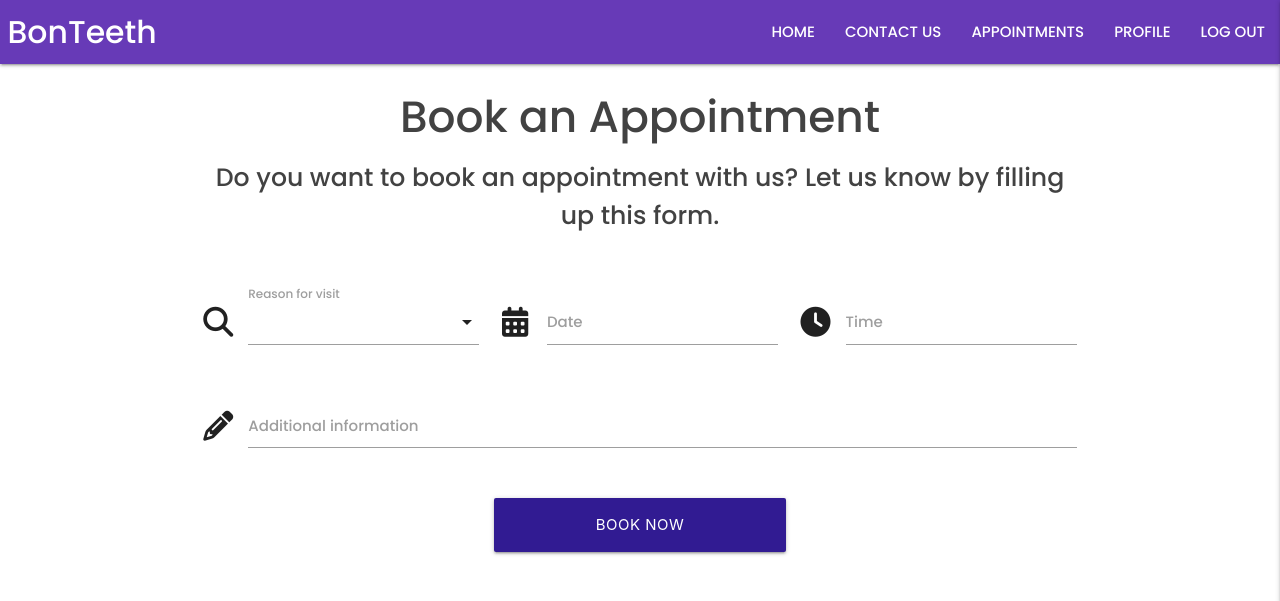
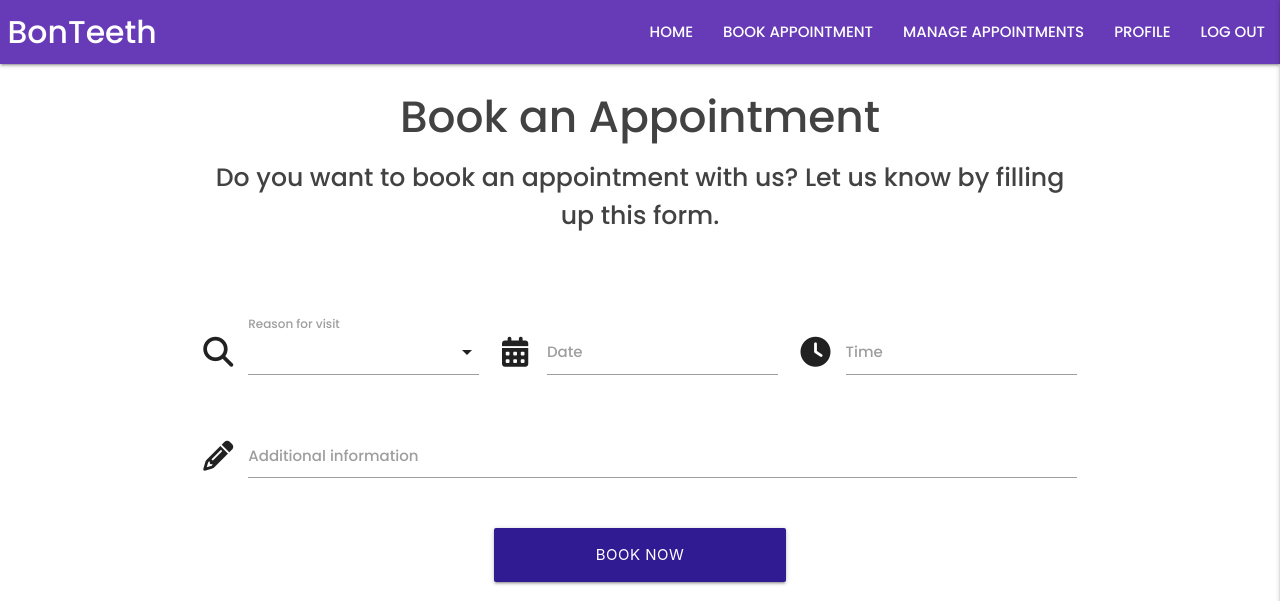
Before and after one commit to ricocatford/bonteeth-project, a Flask app: page /book-appointment in a window 1280 px wide. Shown: the top 601 px of the page. Run offline with Flask 2, Linux system fonts and the light colour scheme; the visitor is signed in with stand-in values (Sample User, id 1); data that the repository does not hold is empty; some libraries are stand-ins or nearby versions.

Commit message:
Fixed some styles and added delete appointment function for admin only

```diff
--- a/app.py
+++ b/app.py
@@ -129,7 +129,7 @@ def book_appointment():
         }
 
         mongo.db.appointments.insert_one(appointment)
-        flash("Appointment booked successfully! Please wait for us to review it and proceed")
+        flash("Appointment booked successfully! Please wait for us to review it and proceed.")
         return redirect(url_for("manage_appointments"))
 
     reasons = mongo.db.reason_for_visit.find().sort("reason", 1)
@@ -148,7 +148,7 @@ def edit_appointment(appointment_id):
         }
 
         mongo.db.appointments.update_one({"_id": ObjectId(appointment_id)}, {"$set": edited_appointment})
-        flash("Appointment updated successfully")
+        flash("Appointment updated successfully.")
         return redirect(url_for("manage_appointments"))
 
     appointment = mongo.db.appointments.find_one({"_id": ObjectId(appointment_id)})
@@ -162,7 +162,7 @@ def cancel_appointment(appointment_id):
     }
 
     mongo.db.appointments.update_one({"_id": ObjectId(appointment_id)}, {"$set": cancelled_appointment})
-
+    flash("Appointment cancelled successfully.")
     return redirect(url_for("manage_appointments"))
 
 
@@ -173,7 +173,7 @@ def accept_appointment(appointment_id):
     }
 
     mongo.db.appointments.update_one({"_id": ObjectId(appointment_id)}, {"$set": accepted_appointment})
-
+    flash("Appointment accepted.")
     return redirect(url_for("manage_appointments"))
 
 
@@ -184,9 +184,15 @@ def reject_appointment(appointment_id):
     }
 
     mongo.db.appointments.update_one({"_id": ObjectId(appointment_id)}, {"$set": rejected_appointment})
-
+    flash("Appointment rejected.")
     return redirect(url_for("manage_appointments"))
 
+
+@app.route("/delete-appointment/<appointment_id>")
+def delete_appointment(appointment_id):
+    mongo.db.appointments.delete_one({"_id": ObjectId(appointment_id)})
+    flash("Appointment deleted.")
+    return redirect(url_for("manage_appointments"))
 
 if __name__ == "__main__":
     app.run(host=os.environ.get("IP"),
--- a/static/css/style.css
+++ b/static/css/style.css
@@ -23,6 +23,10 @@ img {
     margin-top: .15rem;
 }
 
+.flash-text {
+    margin: 2rem auto;
+}
+
 .display-flex {
     display: flex;
 }
@@ -40,7 +44,7 @@ img {
 }
 
 .flow-text {
-    margin-bottom: 2rem;
+    margin-bottom: 4rem;
 }
 
 .grow {
--- a/static/js/script.js
+++ b/static/js/script.js
@@ -13,6 +13,6 @@ $(document).ready(function(){
         }
     });
     $(".timepicker").timepicker({
-        twelveHour: false
+        defaultTime: "09:00",
     });
 });
--- a/templates/base.html
+++ b/templates/base.html
@@ -26,15 +26,17 @@
                         Home
                     </a>
                 </li>
-                <li>
-                    <a href="#" class="center-align text-uppercase">
-                        Contact Us
-                    </a>
-                </li>
                 {% if session.user %}
+                    {% if session.user and session.user != "admin" %}
+                        <li>
+                            <a href="{{ url_for('book_appointment') }}" class="center-align text-uppercase">
+                                Book Appointment
+                            </a>
+                        </li>
+                    {% endif %}
                 <li>
                     <a href="{{ url_for('manage_appointments') }}" class="center-align text-uppercase">
-                        Appointments
+                        Manage Appointments
                     </a>
                 </li>
                 <li>
@@ -74,26 +76,30 @@
             </h5>
         </li>
         <li>
-            <a href="#" class="center-align text-uppercase">
-                Contact Us
+            <a href="{{ url_for('home') }}" class="center-align text-uppercase">
+                Home
             </a>
         </li>
         {% if session.user %}
+            {% if session.user and session.user != "admin" %}
+                <li>
+                    <a href="{{ url_for('book_appointment') }}" class="center-align text-uppercase">
+                        Book Appointment
+                    </a>
+                </li>
+            {% endif %}
         <li>
-            <a href="{{ url_for('manage_appointments') }}"
-               class="center-align text-uppercase">
-                Appointments
+            <a href="{{ url_for('manage_appointments') }}" class="center-align text-uppercase">
+                Manage Appointments
             </a>
         </li>
         <li>
-            <a href="{{ url_for('profile', username=session['user']) }}"
-               class="center-align text-uppercase">
+            <a href="{{ url_for('profile', username=session['user']) }}" class="center-align text-uppercase">
                 Profile
             </a>
         </li>
         <li>
-            <a href="{{ url_for('logout') }}"
-               class="center-align text-uppercase">
+            <a href="{{ url_for('logout') }}" class="center-align text-uppercase">
                 Log Out
             </a>
         </li>
@@ -117,8 +123,8 @@
         {% if messages %}
             {% for message in messages %}
                 <div class="row flashes">
-                    <div class="col s12 l8 offset-l2 card-panel pink lighten-4">
-                        <h5 class="grey-text text-darken-4 center-align">
+                    <div class="col s12 l8 offset-l2 card-panel deep-purple lighten-5">
+                        <h5 class="grey-text text-darken-4 center-align flash-text">
                             {{ message }}
                         </h5>
                     </div>
--- a/templates/manage-appointments.html
+++ b/templates/manage-appointments.html
@@ -29,11 +29,14 @@
                     </span>
                 </div>
                 <div class="collapsible-body">
+                    <a href="{{ url_for('delete_appointment', appointment_id=appointment._id) }}">
+                        <i class="grey-text text-darken-4 fa-solid fa-trash-can right"></i>
+                    </a>
                     <p class="capitalize appointment-{{ appointment.status }}">
                         <span class="grey-text text-darken-2">Status:</span> {{ appointment.status }}
                     </p>
                     <p class="grey-text text-darken-2">
-                        Created by: {{ appointment.created_by }}
+                        Created by: <span class="capitalize">{{ appointment.created_by }}</span>
                     </p>
                     <p class="grey-text text-darken-2">
                         Created on: {{ appointment.created_on }}
```
